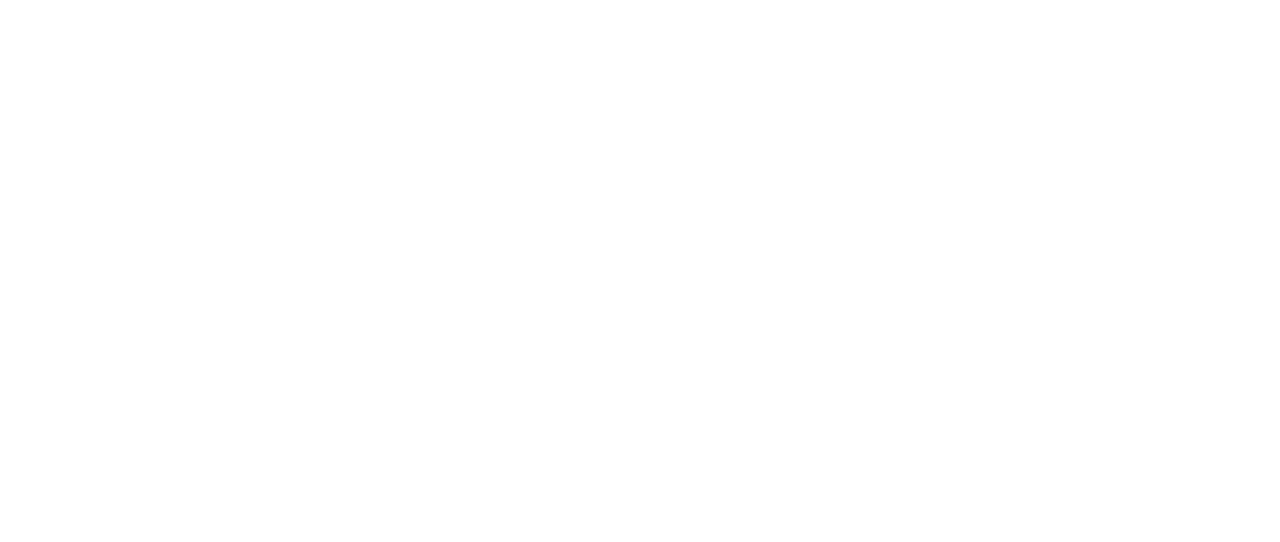
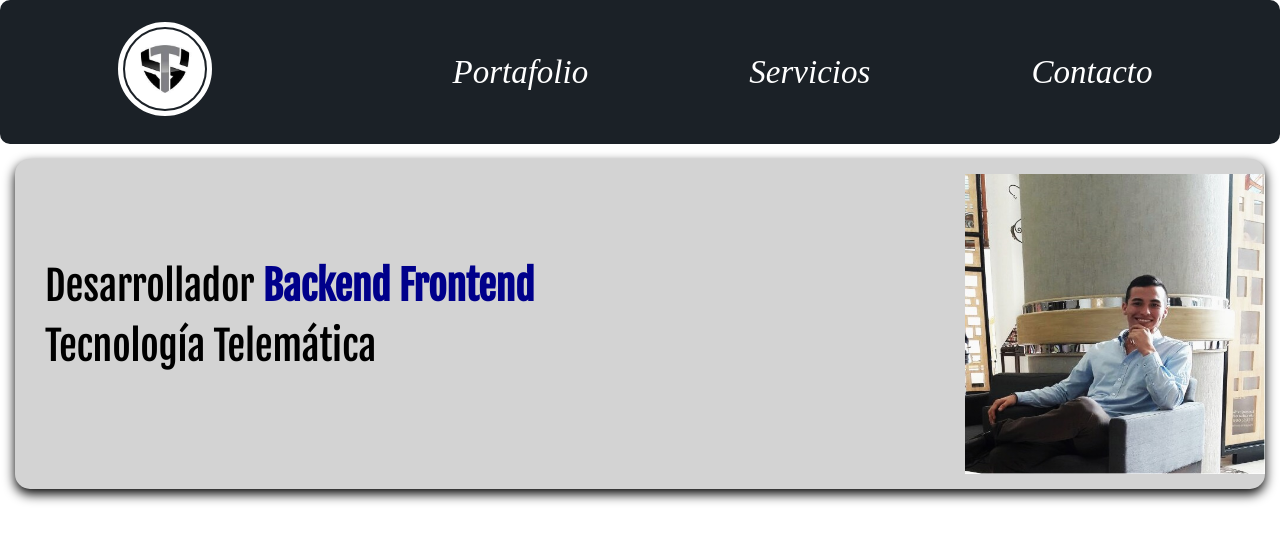
Before and after one commit to brahianf/Portf, a plain HTML site: page index.html in a window 1280 px wide. Drawn offline with Linux system fonts and the light colour scheme.

Commit message:
Añadiendo seccion header y hero

```diff
--- /dev/null
+++ b/css/animation.css
@@ -0,0 +1,66 @@
+
+.fadeIn{
+
+    animation-duration:  4s;
+    -webkit-animation-duration: 4s;
+
+    animation-fill-mode: both;
+    --webkit-animation-fill-mode: both;
+
+    animation-name: fadeIn;
+    --webkit-animation-name: fadeIn;
+}
+
+@keyframes fadeIn{
+    from {
+        opacity: 0;
+    }
+    to{
+        opacity: 1;
+    }
+}
+
+
+.fadeInDown{
+    -webkit-animation-duration: 1s;
+    animation-duration: 1s;
+    animation-fill-mode: both;
+    -webkit-animation-fill-mode: both;
+    -webkit-animation-name: fadeInDown;
+    animation-name: fadeInDown;
+  }
+
+  @keyframes fadeInDown {
+    from{
+      opacity: 0;
+      -webkit-transform: translate3d(0,-100%,0);
+      transform: translate3d(0,-100%,0);
+    }
+    to{
+      opacity: 1;
+      -webkit-transform: translate3d(0,0,0);
+      transform: translate3d(0,0,0);
+    }
+  }
+
+  .fadeInUp{
+    -webkit-animation-duration: 1s;
+    animation-duration: 1s;
+    animation-fill-mode: both;
+    -webkit-animation-fill-mode: both;
+    -webkit-animation-name: fadeInUp;
+    animation-name: fadeInUp;
+  }
+
+  @keyframes fadeInUp {
+    from{
+      opacity: 0;
+      -webkit-transform: translate3d(0,100%,0);
+      transform: translate3d(0,100%,0);
+    }
+    to{
+      opacity: 1;
+      -webkit-transform: translate3d(0,0,0);
+      transform: translate3d(0,0,0);
+    }
+  }
--- a/css/stylePortfolio.css
+++ b/css/stylePortfolio.css
@@ -0,0 +1,157 @@
+
+/**************************************************************** Fuentes  */
+
+@font-face {
+    font-family: 'icomoon';
+    src:  url('../fonts/icomoon.eot?uuhjfr');
+    src:  url('../fonts/icomoon.eot?uuhjfr#iefix') format('embedded-opentype'),
+      url('../fonts/icomoon.ttf?uuhjfr') format('truetype'),
+      url('../fonts/icomoon.woff?uuhjfr') format('woff'),
+      url('../fonts/icomoon.svg?uuhjfr#icomoon') format('svg');
+    font-weight: normal;
+    font-style: normal;
+    font-display: block;
+  }
+
+  [class^="icon-"], [class*=" icon-"] {
+    /* use !important to prevent issues with browser extensions that change fonts */
+    font-family: 'icomoon' !important;
+    speak: none;
+    font-style: normal;
+    font-weight: normal;
+    font-variant: normal;
+    text-transform: none;
+    line-height: 1;
+
+    /* Better Font Rendering =========== */
+    -webkit-font-smoothing: antialiased;
+    -moz-osx-font-smoothing: grayscale;
+  }
+
+  .icon-menu:before {
+    content: "\e9bd";
+  }
+
+
+
+
+/************************************************************************ header */
+  header {
+    background-color: #1b2127;
+    color: white;
+    font-size: 25px;
+    border: 2px solid  #1b2127;
+    height: auto;
+    border-radius: 10px;
+    margin: 0px;
+    display:flex;
+    justify-content: space-around;
+    flex-wrap: wrap;
+    /* position: fixed;  */
+}
+
+.header a{
+    color: white;
+    text-decoration: none;
+    font-size: 25px ;
+}
+
+.logo {
+    width: auto;
+    size: auto;
+    margin: 10px;
+}
+
+.logo-image{
+    /*border color: */
+    /*border-style: solid*/
+    margin: 10px;
+    height: 80px;
+    width: 80px;
+    border:  5px white solid;
+    border-radius: 130px;
+    padding: 2px;
+}
+
+.menu {
+    width: 700px;
+    margin: 20px;
+    padding: 10px;
+    display: flex;
+    flex-shrink: 1;
+    flex-wrap: wrap;
+    justify-content: space-between;
+    align-items: center;
+    text-align: center;
+}
+
+.menu a{
+
+    font-style: italic;
+    font-size: 33px;
+    size: auto;
+}
+
+
+  /******************************************************** body */
+
+  body{
+    font-family: 'Source Sans Pro' sans-serif;
+    margin: 0px;
+}
+
+h1,
+h2,
+h3,
+h4,
+h5,
+h6{
+    font-family: 'Fjalla One', sans-serif;
+    font-weight: normal;
+    /*font-style:  italic;*/
+}
+
+h1{
+    font-size: 40px;
+    line-height: 1.5;
+    letter-spacing: -.2px;
+    /*text-transform: uppercase;*/
+    /*text-decoration: dashed; */
+    margin: 0px;
+    padding: 15px;
+
+}
+
+h1 strong {
+    color: darkblue;
+}
+
+
+
+
+
+/************************************************************************ hero */
+
+.hero {
+    height: 300px;
+    margin : 15px;
+    border-radius: 15px;
+    padding: 15px;
+    background-image: url('../images/hero3.png');
+    background-color: lightgrey;
+    background-size: 300px 300px;
+    background-repeat: no-repeat;
+    background-position-x: right;
+    background-position-y: center;
+    box-shadow: 0px 5px 12px 0px black;
+    object-fit: cover;
+    overflow: hidden;
+    display: flex;
+    align-items: center;
+    flex-wrap: wrap;
+}
+
+.hero-image{
+    object-fit: cover;
+    border-radius: 3px;
+}
--- a/index.html
+++ b/index.html
@@ -3,9 +3,42 @@
 <head>
     <meta charset="UTF-8">
     <meta name="viewport" content="width=device-width, initial-scale=1.0">
-    <title>Brahianf Port</title>
+    <title>Portafolio Brahianf </title>
+
+    <link class="icon" rel="icon" type="image/JPG" href="images/icon.jpg" />
+    <link rel="stylesheet" href="css/stylePortfolio.css" />
+    <link rel="stylesheet" href="css/animation.css">
+
+    <link href="https://fonts.googleapis.com/css?family=Fjalla+One|Source+Sans+Pro&display=swap" rel="stylesheet">
+
 </head>
 <body>
 
+    <header class="header fadeInDown">
+        <!-- <div class="container"> -->
+            <figure class="logo">
+                <img class="logo-image" src="images/icon.jpg" alt="Logo http://brahianfPort.com" />
+            </figure>
+            <nav class="menu">
+                <a class="link1" href="#portafolio" >Portafolio</a>
+                <a class="link2" href="#servicios" >Servicios</a>
+                <a class="link3" href="#contacto" >Contacto</a>
+            </nav>
+        <!-- </div> -->
+    </header>
+
+    <section class="hero">
+        <div class="container">
+            <h1> Desarrollador <strong>Backend Frontend </strong> <br/> Tecnología Telemática <br></h1>
+            <figure class="hero-containerImage">
+                <!-- <img src="images/hero2.jpg" width="500" alt="Imagen Principal Portafolio"/>   -->
+            </figure>
+        </div>
+    </section>
+
+
+
+
+
 </body>
 </html>
```
Also changed, not shown: images/hero3.png (added), images/icon.jpg (added).
